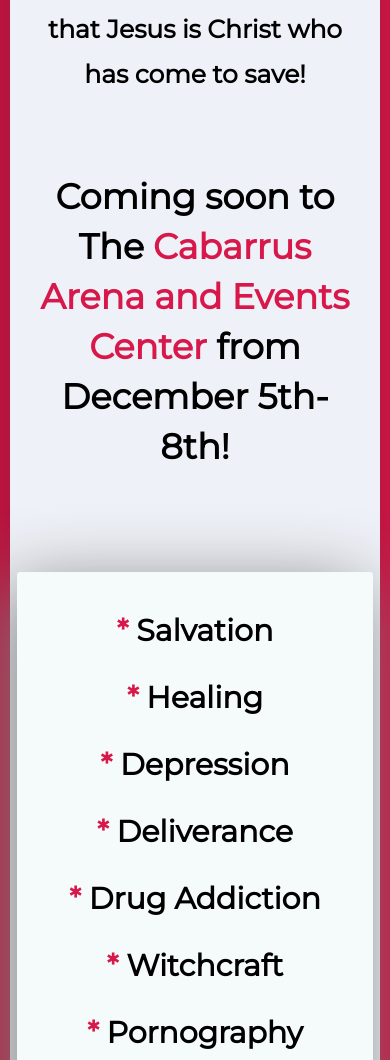
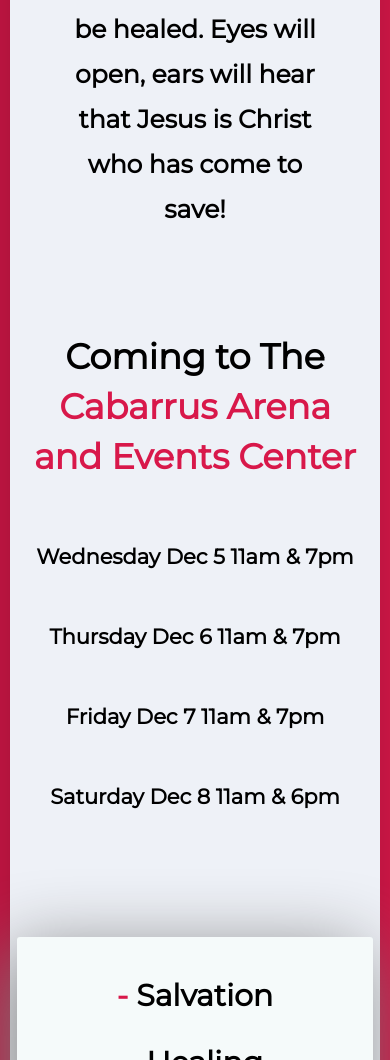
Before and after one commit to Jer1ah/Crusades-Website, a plain HTML site: page index.html in a window 390 px wide. Shown: the part 940-2000 px from the top of the page. Drawn offline with Linux system fonts and the light colour scheme.

Commit message:
adding dates for crusade

```diff
--- a/index.html
+++ b/index.html
@@ -19,7 +19,11 @@
         <div class="info">
             <p>A soul saving crusade will come to this lost and dying world. They will multiply, they will grow. Many will be saved and many will be healed. Eyes will open, ears will hear that Jesus is Christ who has come to save!</p>
             <div class="info__location">
-                <h3>Coming soon to The <a href="http://www.cabarrusarena.com/" target="_blank">Cabarrus Arena and Events Center</a> from December 5th-8th!</h3>
+                <h3>Coming to The <a href="http://www.cabarrusarena.com/" target="_blank">Cabarrus Arena and Events Center</a></h3>
+                <h4>Wednesday Dec 5 11am &amp; 7pm</h4>
+                <h4>Thursday Dec 6 11am &amp; 7pm</h4>
+                <h4>Friday Dec 7 11am &amp; 7pm</h4>
+                <h4>Saturday Dec 8 11am &amp; 6pm</h4>
             </div>
         </div>
         <!--End Info Div-->
@@ -44,9 +48,9 @@
             <div class="contact">
                 <h1 class="contact__h1">Contact</h1>
                 <div class="contact__info">
-                    <a href="mailto:soulsavingcrusades@gmail.com"><img src="img/envelope.svg" alt="Email SVG" class="contact__icon"> soulsavingcrusades@gmail.com</a>
-                    <a href="tel:9806221490"><img src="img/phone-call.svg" alt="Phone SVG" class="contact__icon"> 980-622-2988</a>
-                    <a> <img src="img/mailbox.svg" alt="MailBox SVG" class="contact__icon"> P.O. Box 397 Stanley, NC</a>
+                    <a href="mailto:soulsavingcrusades@gmail.com"><img src="img/mail.svg" alt="Email SVG" class="contact__icon"> soulsavingcrusades@gmail.com</a>
+                    <a href="tel:9806222988"><img src="img/phone.svg" alt="Phone SVG" class="contact__icon"> 980-622-2988</a>
+                    <a> <img src="img/location.svg" alt="MailBox SVG" class="contact__icon"> P.O. Box 397 Stanley, NC</a>
                 </div>
                 <!--End Contact-Info Div-->
             </div>
--- a/sass/components/_main.scss
+++ b/sass/components/_main.scss
@@ -21,9 +21,9 @@
     &__location {
         margin: 7rem auto 3rem;
         font-size: 4rem;
-        height: 15rem;
         margin: auto;
         display: flex;
+        flex-direction: column;
         align-items: center;
         line-height: 5.5rem;
         padding-top: 5rem;
@@ -31,6 +31,15 @@
         a {
           text-decoration: none;
           color: var(--body-bg-color);
+        }
+
+        h3 {
+            margin-top: 0;
+        }
+
+        h4 {
+            margin: 1.5rem 0;
+            font-size: 3rem;
         }
     }
 }
@@ -75,7 +84,7 @@
     }
 
     &__item::before {
-        content: "* ";
+        content: "- ";
         color: var(--body-bg-color);
     }
 }
@@ -207,15 +216,17 @@
 
 }
 
+@media( max-width: 727px ) {
 
-@media( max-width: 700px ) {
     .info {
+        width: 100%;
+        text-align: center;
 
-        &__location {
-            height: 300px;
+        p {
+            width: 80%;
+            margin: 20px auto 50px;
         }
     }
-
 }
 
 
@@ -260,3 +271,11 @@
         }
     }
 }
+
+@media( max-width: 530px ) {
+    .info {
+        h4 {
+            font-size: 2.1rem;
+        }
+    }
+}
```
Also changed, not shown: css/main.css, img/location.svg (added), img/mail.svg (renamed from img/envelope.svg), img/mailbox.svg (deleted), img/phone-call.svg (deleted), img/phone.svg (added), 1 other file.
